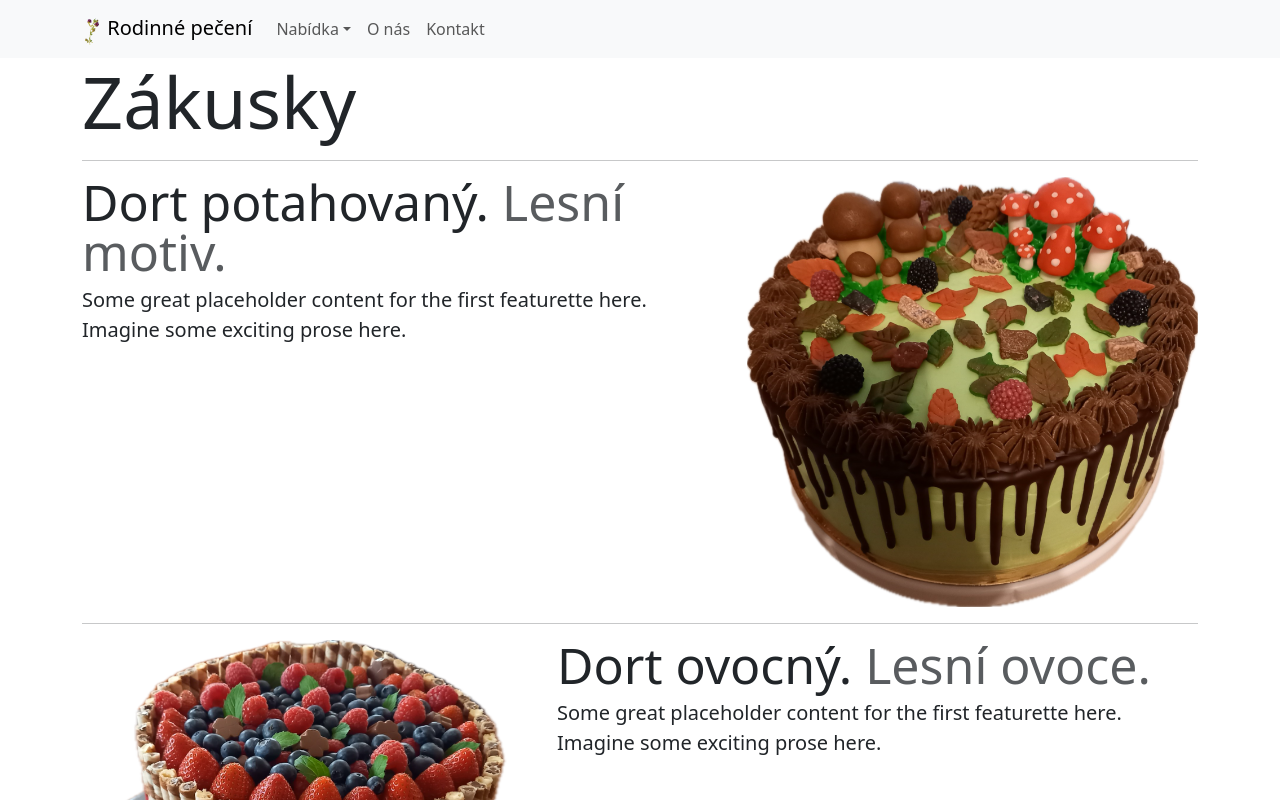
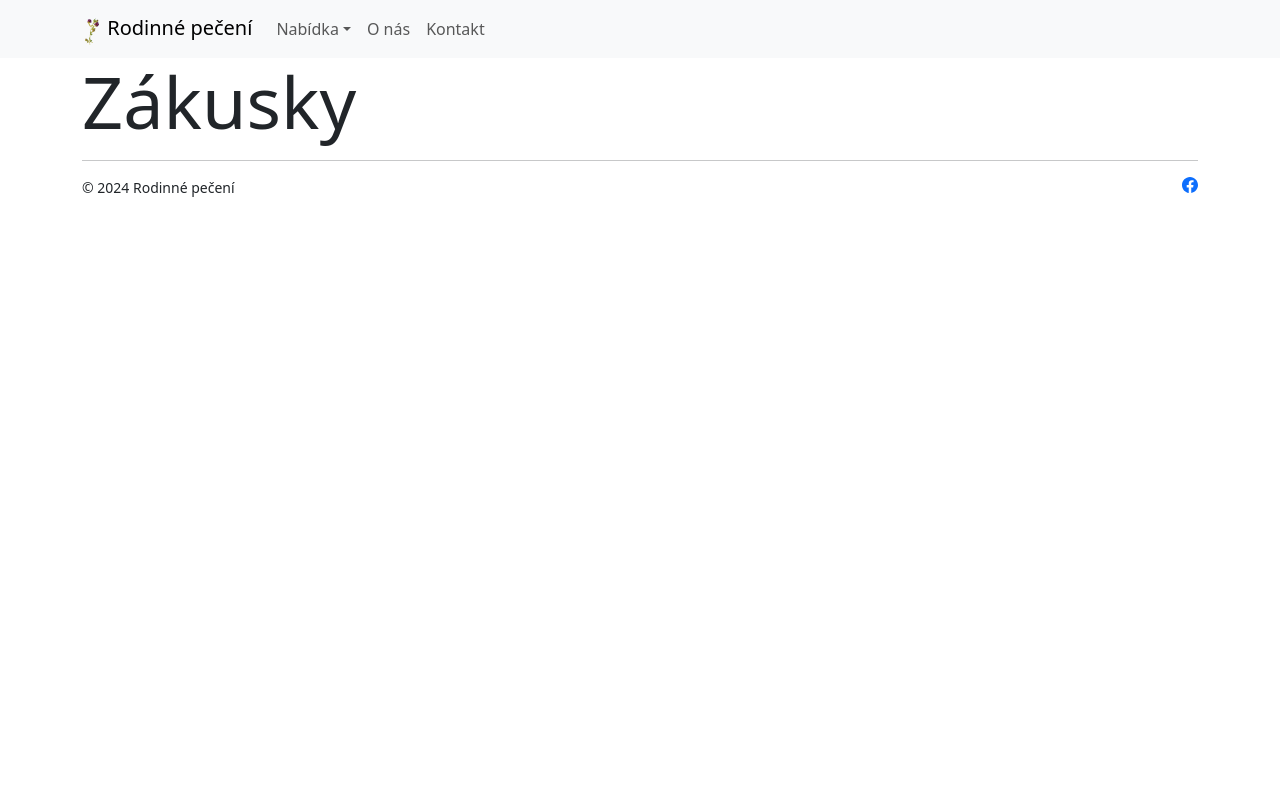
Before and after one commit to DaliborLis/rodinne-peceni-web-server, a React (Create React App) app in the folder src/main/js/rodinne-peceni/: page /zakusky in a window 1280 px wide. Shown: the top 800 px of the page. Built offline with nearby package versions, Linux system fonts and the light colour scheme.

Commit message:
Add data source for sections

```diff
--- a/src/main/js/rodinne-peceni/src/components/App.js
+++ b/src/main/js/rodinne-peceni/src/components/App.js
@@ -1,5 +1,5 @@
 import Home from "./Home";
-import Menu from "./Menu";
+import Layout from "./Layout";
 import Section from "./Section";
 import { BrowserRouter, Routes, Route } from "react-router-dom";
 
@@ -8,14 +8,14 @@ function App() {
         <>
             <BrowserRouter>
                 <Routes>
-                    <Route path="/" element={<Menu />}>
+                    <Route path="/" element={<Layout />}>
                         <Route index element={<Home />} />
-                        <Route path="dorty" element={<Section title="Dorty" />} />
-                        <Route path="zakusky" element={<Section title="Zákusky" />} />
-                        <Route path="fr_zakusky" element={<Section title="Francouzské zákusky" />} />
-                        <Route path="chlebicky" element={<Section title="Chlebíčky" />} />
-                        <Route path="cukrovi" element={<Section title="Cukroví" />} />
-                        <Route path="kolace" element={<Section title="Koláče" />} />
+                        <Route path="dorty" element={<Section origin="dorty" />} />
+                        <Route path="zakusky" element={<Section origin="zakusky" />} />
+                        <Route path="fr_zakusky" element={<Section origin="fr_zakusky" />} />
+                        <Route path="chlebicky" element={<Section origin="chlebicky" />} />
+                        <Route path="cukrovi" element={<Section origin="cukrovi" />} />
+                        <Route path="kolace" element={<Section origin="kolace" />} />
                     </Route>
                 </Routes>
             </BrowserRouter>
--- a/src/main/js/rodinne-peceni/src/components/Footer.js
+++ b/src/main/js/rodinne-peceni/src/components/Footer.js
@@ -2,12 +2,13 @@ import Container from 'react-bootstrap/Container';
 
 function Footer() {
     return (
-        <footer>
-            <Container>
-                <hr />
-                <p className='small' style={{ textAlign: "center" }}>&copy; 2024 Rodinné pečení</p>
-            </Container>
-        </footer>
+        <Container>
+            <hr />
+            <a href='https://www.facebook.com/lenka.pankova.79'><svg xmlns="http://www.w3.org/2000/svg" width="16" height="16" fill="currentColor" className="bi bi-facebook float-end" viewBox="0 0 16 16">
+                <path d="M16 8.049c0-4.446-3.582-8.05-8-8.05C3.58 0-.002 3.603-.002 8.05c0 4.017 2.926 7.347 6.75 7.951v-5.625h-2.03V8.05H6.75V6.275c0-2.017 1.195-3.131 3.022-3.131.876 0 1.791.157 1.791.157v1.98h-1.009c-.993 0-1.303.621-1.303 1.258v1.51h2.218l-.354 2.326H9.25V16c3.824-.604 6.75-3.934 6.75-7.951" />
+            </svg></a>
+            <p className='small'>&copy; 2024 Rodinné pečení</p>
+        </Container>
     );
 }
 
--- a/src/main/js/rodinne-peceni/src/components/Menu.js
+++ b/src/main/js/rodinne-peceni/src/components/Layout.js
@@ -6,7 +6,7 @@ import Image from 'react-bootstrap/Image';
 import { Outlet, Link } from "react-router-dom";
 import Footer from "./Footer";
 
-function Menu() {
+function Layout() {
 
     return (
         <>
@@ -33,9 +33,9 @@ function Menu() {
                 </Navbar>
             </header>
             <main><Outlet /></main>
-            <Footer />
+            <footer><Footer /></footer>
         </>
     );
 }
 
-export default Menu;
+export default Layout;
--- a/src/main/js/rodinne-peceni/src/components/Section.js
+++ b/src/main/js/rodinne-peceni/src/components/Section.js
@@ -1,22 +1,28 @@
+import React, { useEffect } from 'react';
 import Container from 'react-bootstrap/Container';
 import Row from 'react-bootstrap/Row';
 import Image from 'react-bootstrap/Image';
+import { sections_data } from "./data.js";
 
 function Section(props) {
 
-    const items = [
-        { name: "Dort potahovaný. ", secondary: "Lesní motiv.", image: "dort.png" },
-        { name: "Dort ovocný. ", secondary: "Lesní ovoce.", image: "dort-ovoce.png" }
-    ];
+    const items = sections_data[props.origin].items;
+
+    useEffect(() => {
+        console.log("componentDidMount");
+    }, []);
 
     const renderItems = () => {
+        if (items === undefined) {
+            return null;
+        }
         return (
             items.map((item, index) => (
                 <>
                     <hr className="featurette-divider" />
                     <Row key={index} className='featurette'>
                         <div className={"col-md-7" + (index % 2 === 0 ? "" : " order-md-2")}>
-                            <h5 className="featurette-heading fw-normal lh-1">{item.name}<span class="text-body-secondary">{item.secondary}</span></h5>
+                            <h5 className="featurette-heading fw-normal lh-1">{item.name}<span className="text-body-secondary">{item.secondary}</span></h5>
                             <p className="lead">Some great placeholder content for the first featurette here. Imagine some exciting prose here.</p>
                         </div>
                         <div className={"col-md-5" + (index % 2 === 0 ? "" : " order-md-1")}>
@@ -30,7 +36,7 @@ function Section(props) {
 
     return (
         <Container className='marketing'>
-            <h1 class="display-2">{props.title}</h1>
+            <h1 className="display-2">{sections_data[props.origin].title}</h1>
             {
                 renderItems()
             }
--- /dev/null
+++ b/src/main/js/rodinne-peceni/src/components/data.js
@@ -0,0 +1,29 @@
+export const sections_data = {
+    "dorty": {
+        title: "Dorty",
+        items: [
+            { name: "Dort potahovaný. ", secondary: "Lesní motiv.", image: "dort.png" },
+            { name: "Dort ovocný. ", secondary: "Lesní ovoce.", image: "dort-ovoce.png" }
+        ]
+    },
+    "zakusky": {
+        title: "Zákusky",
+        items: []
+    },
+    "fr_zakusky": {
+        title: "Francouzské zákusky",
+        items: []
+    },
+    "chlebicky": {
+        title: "Chlebíčky",
+        items: []
+    },
+    "cukrovi": {
+        title: "Cukroví",
+        items: []
+    },
+    "kolace": {
+        title: "Koláče",
+        items: []
+    }
+};
```
